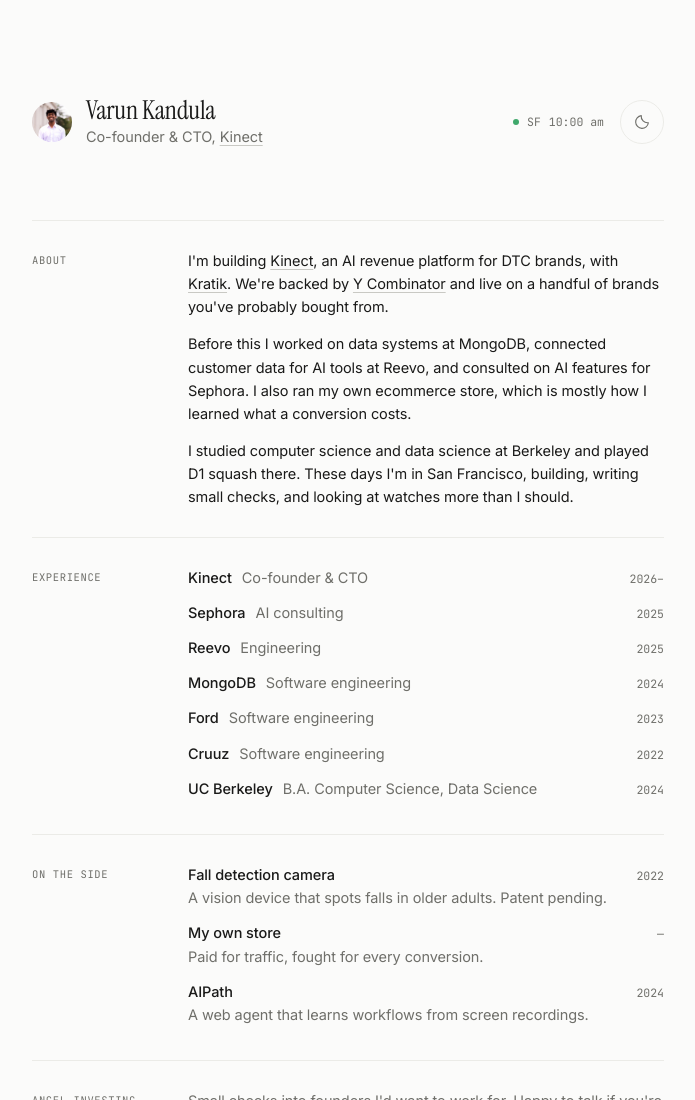
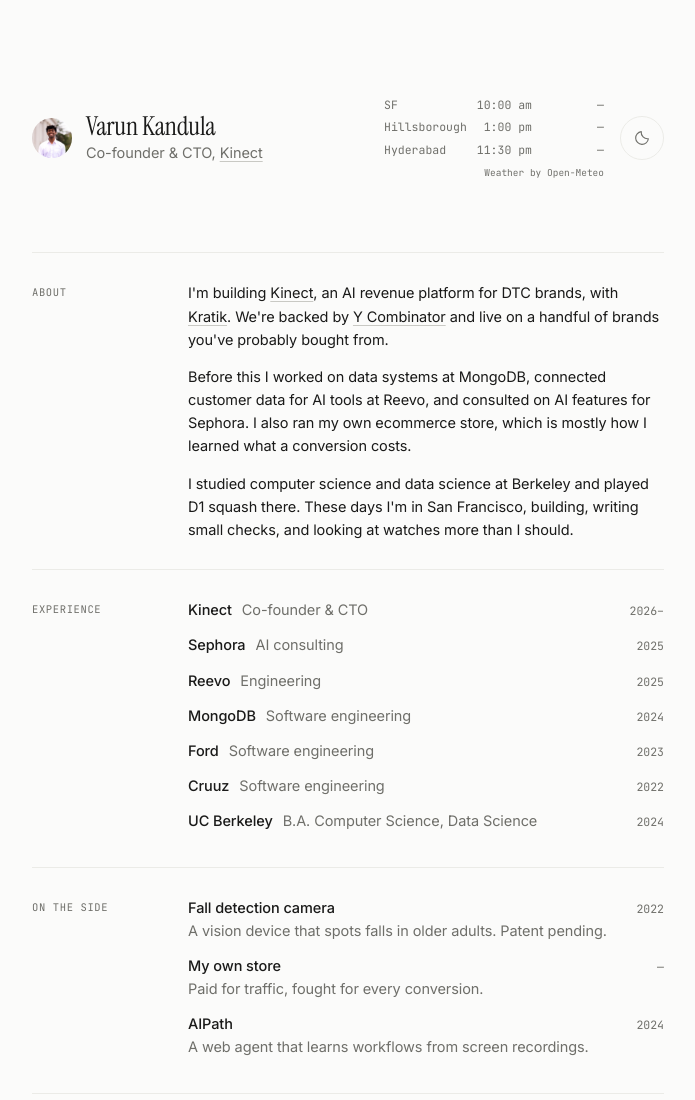
Before and after one commit to VarunKandula/VarunKandula.github.io, a plain HTML site: page index.html in a window 1280 px wide. Shown: the top 1100 px of the page, without its empty margins (292-987 px from the left). Drawn offline with Linux system fonts and the light colour scheme; no server answers.

Commit message:
Add three city clocks with subtle current weather

```diff
--- a/css/styles.css
+++ b/css/styles.css
@@ -124,15 +124,16 @@ h1 {
 .theme-sun, :root[data-theme="dark"] .theme-moon { display: none; }
 :root[data-theme="dark"] .theme-sun { display: block; }
 
-.clock { margin: 0; color: var(--muted); display: flex; align-items: center; gap: 8px; white-space: nowrap; }
-.clock abbr { text-decoration: none; }
-.dot {
-  width: 6px; height: 6px; border-radius: 50%;
-  background: #3fa86b;
-  box-shadow: 0 0 0 3px color-mix(in srgb, #3fa86b 18%, transparent);
-  animation: pulse 2.4s var(--ease) infinite;
-}
-@keyframes pulse { 50% { box-shadow: 0 0 0 5px color-mix(in srgb, #3fa86b 0%, transparent); } }
+.places { color: var(--muted); flex: none; }
+.place-list { list-style: none; margin: 0; padding: 0; display: grid; row-gap: 4px; }
+.place-row { display: grid; grid-template-columns: 12ch 8ch 62px; column-gap: 10px; align-items: center; white-space: nowrap; }
+.place-name { text-decoration: none; }
+.place-time { text-align: right; }
+.place-weather { display: flex; align-items: center; justify-content: flex-end; gap: 6px; }
+.weather-icon { display: block; flex: none; }
+.place-weather [data-temperature] { min-width: 5ch; text-align: right; }
+.weather-credit { display: block; width: fit-content; margin: 6px 0 0 auto; font-size: 9.5px; text-decoration-color: transparent; }
+.weather-credit:hover { text-decoration-color: var(--faint); }
 
 /* sections */
 .block {
@@ -354,7 +355,7 @@ h1 {
   .top { display: grid; grid-template-columns: minmax(0, 1fr) auto; margin-bottom: 48px; gap: 16px; }
   .header-tools { display: contents; }
   .theme-toggle { grid-column: 2; grid-row: 1; }
-  .clock { grid-column: 1 / -1; grid-row: 2; }
+  .places { grid-column: 1 / -1; grid-row: 2; width: fit-content; }
   .block { grid-template-columns: 1fr; gap: 12px; padding: 24px 0; }
   .watches { grid-template-columns: repeat(2, 1fr); gap: 24px 20px; }
   .row-main { flex-direction: column; gap: 0; }
--- a/index.html
+++ b/index.html
@@ -33,9 +33,35 @@
           </div>
         </div>
         <div class="header-tools">
-          <p class="clock mono">
-            <span class="dot" aria-hidden="true"></span><abbr title="San Francisco">SF</abbr> <span data-clock>--:--</span>
-          </p>
+          <div class="places mono" data-places data-temperature-unit="fahrenheit">
+            <ul class="place-list" aria-label="Local time and weather">
+              <li class="place-row" data-place="sf" data-name="San Francisco" data-time-zone="America/Los_Angeles" data-latitude="37.77493" data-longitude="-122.41942">
+                <abbr class="place-name" title="San Francisco, California">SF</abbr>
+                <time class="place-time" data-clock>--:--</time>
+                <span class="place-weather" role="img" aria-label="Weather unavailable" data-weather>
+                  <svg class="weather-icon" viewBox="0 0 24 24" width="16" height="16" fill="none" stroke="currentColor" stroke-width="1.5" stroke-linecap="round" stroke-linejoin="round" aria-hidden="true" data-weather-icon></svg>
+                  <span data-temperature aria-hidden="true">—</span>
+                </span>
+              </li>
+              <li class="place-row" data-place="hillsborough" data-name="Hillsborough, New Jersey" data-time-zone="America/New_York" data-latitude="40.506" data-longitude="-74.674">
+                <span class="place-name" title="Hillsborough, New Jersey">Hillsborough</span>
+                <time class="place-time" data-clock>--:--</time>
+                <span class="place-weather" role="img" aria-label="Weather unavailable" data-weather>
+                  <svg class="weather-icon" viewBox="0 0 24 24" width="16" height="16" fill="none" stroke="currentColor" stroke-width="1.5" stroke-linecap="round" stroke-linejoin="round" aria-hidden="true" data-weather-icon></svg>
+                  <span data-temperature aria-hidden="true">—</span>
+                </span>
+              </li>
+              <li class="place-row" data-place="hyderabad" data-name="Hyderabad, India" data-time-zone="Asia/Kolkata" data-latitude="17.38405" data-longitude="78.45636">
+                <span class="place-name" title="Hyderabad, India">Hyderabad</span>
+                <time class="place-time" data-clock>--:--</time>
+                <span class="place-weather" role="img" aria-label="Weather unavailable" data-weather>
+                  <svg class="weather-icon" viewBox="0 0 24 24" width="16" height="16" fill="none" stroke="currentColor" stroke-width="1.5" stroke-linecap="round" stroke-linejoin="round" aria-hidden="true" data-weather-icon></svg>
+                  <span data-temperature aria-hidden="true">—</span>
+                </span>
+              </li>
+            </ul>
+            <a class="weather-credit" href="https://open-meteo.com/en/licence" title="Weather data by Open-Meteo, CC BY 4.0. Temperatures rounded to the nearest degree.">Weather by Open-Meteo</a>
+          </div>
           <button class="theme-toggle" type="button" data-theme-toggle aria-label="Switch to dark mode" title="Switch to dark mode" hidden>
             <svg class="theme-moon" viewBox="0 0 24 24" width="18" height="18" fill="none" stroke="currentColor" stroke-width="1.5" stroke-linecap="round" stroke-linejoin="round" aria-hidden="true">
               <path d="M20.5 13A8.5 8.5 0 0 1 11 3.5 8.5 8.5 0 1 0 20.5 13Z" />
@@ -262,6 +288,7 @@
       </div>
     </dialog>
 
+    <script src="js/places.js" defer></script>
     <script src="js/main.js" defer></script>
     <script src="js/squash.js" defer></script>
   </body>
--- a/js/main.js
+++ b/js/main.js
@@ -1,11 +1,4 @@
 (() => {
-  const TZ = "America/Los_Angeles";
-  const clock = document.querySelector("[data-clock]");
-  const fmt = new Intl.DateTimeFormat("en-US", { hour: "numeric", minute: "2-digit", timeZone: TZ });
-  const tickClock = () => clock && (clock.textContent = fmt.format(new Date()).toLowerCase());
-  tickClock();
-  setInterval(tickClock, 15000);
-
   // copy email
   const toast = document.querySelector("[data-toast]");
   let toastTimer;
--- /dev/null
+++ b/js/places.js
@@ -0,0 +1,165 @@
+(() => {
+  const group = document.querySelector("[data-places]");
+  if (!group) return;
+
+  const fahrenheit = group.dataset.temperatureUnit === "fahrenheit";
+  const places = [...group.querySelectorAll("[data-place]")].map((row) => ({
+    row,
+    name: row.dataset.name,
+    latitude: Number(row.dataset.latitude),
+    longitude: Number(row.dataset.longitude),
+    time: row.querySelector("[data-clock]"),
+    weather: row.querySelector("[data-weather]"),
+    icon: row.querySelector("[data-weather-icon]"),
+    temperature: row.querySelector("[data-temperature]"),
+    clock: new Intl.DateTimeFormat("en-US", { hour: "numeric", minute: "2-digit", hour12: true, timeZone: row.dataset.timeZone }),
+    date: new Intl.DateTimeFormat("en-US", { weekday: "short", month: "short", day: "numeric", hour: "numeric", minute: "2-digit", timeZoneName: "short", timeZone: row.dataset.timeZone }),
+  }));
+
+  const refreshAfter = 15 * 60 * 1000;
+  const expireAfter = 60 * 60 * 1000;
+  const cacheKey = "varun-weather-v1";
+  const locationKey = places.map(({ latitude, longitude }) => `${latitude},${longitude}`).join(";");
+  let snapshot = null;
+  let clockTimer;
+  let weatherTimer;
+  let fetching = false;
+
+  // Authored SVGs share the theme-toggle's quiet line weight.
+  const sun = '<circle cx="12" cy="12" r="4"/><path d="M12 2v2m0 16v2M2 12h2m16 0h2M5 5l1.4 1.4m11.2 11.2L19 19M5 19l1.4-1.4M17.6 6.4 19 5"/>';
+  const moon = '<path d="M20.5 13A8.5 8.5 0 0 1 11 3.5 8.5 8.5 0 1 0 20.5 13Z"/>';
+  const cloud = '<path d="M6 18a4 4 0 0 1-.6-8 6 6 0 0 1 11.5-1.5A4.8 4.8 0 0 1 18 18Z" fill="var(--bg)"/>';
+  const rainCloud = '<path d="M6 14a3.7 3.7 0 0 1-.3-7.4 5.6 5.6 0 0 1 10.6-.9A4.2 4.2 0 0 1 18 14"/>';
+  const icons = {
+    sun,
+    moon,
+    cloud,
+    partlyDay: `<g transform="translate(-1 -2) scale(.75)">${sun}</g>${cloud}`,
+    partlyNight: `<g transform="translate(-1 -2) scale(.75)">${moon}</g>${cloud}`,
+    fog: '<path d="M4 6h16M2 10h20M5 14h14M7 18h10"/>',
+    drizzle: `${rainCloud}<path d="m8 18-.5 1m5-1-.5 1m5-1-.5 1"/>`,
+    rain: `${rainCloud}<path d="m8 17-1 3m6-3-1 3m6-3-1 3"/>`,
+    snow: `${rainCloud}<path d="M12 16v6m-2.6-4.5 5.2 3m-5.2 0 5.2-3"/>`,
+    storm: `${rainCloud}<path d="m13 13-4 5h4l-2 5 6-7h-4Z"/>`,
+    temperature: '<path d="M10 14.5V5a2 2 0 0 1 4 0v9.5a4 4 0 1 1-4 0Z"/><path d="M12 9v8"/>',
+  };
+  const conditions = new Map([
+    [0, ["Clear sky", "clear"]], [1, ["Mostly clear", "clear"]],
+    [2, ["Partly cloudy", "partly"]], [3, ["Overcast", "cloud"]],
+    [45, ["Fog", "fog"]], [48, ["Freezing fog", "fog"]],
+    [51, ["Light drizzle", "drizzle"]], [53, ["Drizzle", "drizzle"]], [55, ["Heavy drizzle", "drizzle"]],
+    [56, ["Freezing drizzle", "drizzle"]], [57, ["Freezing drizzle", "drizzle"]],
+    [61, ["Light rain", "rain"]], [63, ["Rain", "rain"]], [65, ["Heavy rain", "rain"]],
+    [66, ["Freezing rain", "rain"]], [67, ["Freezing rain", "rain"]],
+    [71, ["Light snow", "snow"]], [73, ["Snow", "snow"]], [75, ["Heavy snow", "snow"]], [77, ["Snow grains", "snow"]],
+    [80, ["Light showers", "rain"]], [81, ["Showers", "rain"]], [82, ["Heavy showers", "rain"]],
+    [85, ["Snow showers", "snow"]], [86, ["Heavy snow showers", "snow"]],
+    [95, ["Thunderstorm", "storm"]], [96, ["Thunderstorm with hail", "storm"]],
+    [97, ["Heavy thunderstorm", "storm"]], [99, ["Thunderstorm with hail", "storm"]],
+  ]);
+
+  const usable = (item) => item && Number.isFinite(item.temperature) && item.temperature >= -100 && item.temperature <= 70
+    && Number.isInteger(item.code) && (item.isDay === 0 || item.isDay === 1) && Number.isFinite(item.time)
+    && Date.now() - item.time >= -5 * 60 * 1000 && Date.now() - item.time < expireAfter;
+
+  const renderWeather = () => {
+    places.forEach((place, index) => {
+      const item = snapshot?.items[index];
+      if (!usable(item)) {
+        place.icon.replaceChildren();
+        place.temperature.textContent = "—";
+        place.weather.setAttribute("aria-label", `${place.name}: weather unavailable`);
+        place.weather.title = "Weather unavailable";
+        return;
+      }
+      const [description, kind] = conditions.get(item.code) || ["Current temperature", "temperature"];
+      const icon = kind === "clear" ? (item.isDay ? "sun" : "moon") : kind === "partly" ? (item.isDay ? "partlyDay" : "partlyNight") : kind;
+      const temperature = Math.round(fahrenheit ? item.temperature * 9 / 5 + 32 : item.temperature);
+      place.icon.innerHTML = icons[icon];
+      place.icon.dataset.condition = icon;
+      place.temperature.textContent = `${temperature}°${fahrenheit ? "F" : "C"}`;
+      place.weather.setAttribute("aria-label", `${place.name}: ${description}, ${temperature} degrees ${fahrenheit ? "Fahrenheit" : "Celsius"}`);
+      place.weather.title = `${description} · Updated ${place.clock.format(new Date(item.time)).toLowerCase()} · Open-Meteo`;
+    });
+  };
+
+  const tickClocks = () => {
+    clearTimeout(clockTimer);
+    if (document.hidden) return;
+    const now = new Date();
+    places.forEach((place) => {
+      place.time.textContent = place.clock.format(now).toLowerCase();
+      place.time.dateTime = now.toISOString();
+      place.time.title = place.date.format(now);
+      place.time.setAttribute("aria-label", `${place.name}: ${place.date.format(now)}`);
+    });
+    renderWeather();
+    clockTimer = setTimeout(tickClocks, 60000 - Date.now() % 60000 + 10);
+  };
+
+  try {
+    const cached = JSON.parse(localStorage.getItem(cacheKey));
+    if (cached?.locations === locationKey && Number.isFinite(cached.fetchedAt) && cached.fetchedAt <= Date.now()
+      && Date.now() - cached.fetchedAt < expireAfter && Array.isArray(cached.items) && cached.items.length === places.length
+      && cached.items.some(usable)) snapshot = cached;
+  } catch {
+    // Weather and clocks still work when storage is blocked or the cache is corrupt.
+  }
+
+  const parameters = new URLSearchParams({
+    latitude: places.map((place) => place.latitude).join(","),
+    longitude: places.map((place) => place.longitude).join(","),
+    current: "temperature_2m,weather_code,is_day",
+    temperature_unit: "celsius",
+    timeformat: "unixtime",
+    forecast_days: "1",
+  });
+  const updateWeather = async () => {
+    clearTimeout(weatherTimer);
+    if (document.hidden || fetching) return;
+    renderWeather();
+    const age = snapshot ? Date.now() - snapshot.fetchedAt : Infinity;
+    if (age < refreshAfter) {
+      weatherTimer = setTimeout(updateWeather, refreshAfter - age);
+      return;
+    }
+
+    fetching = true;
+    const controller = new AbortController();
+    const timeout = setTimeout(() => controller.abort(), 8000);
+    let retryAfter = 5 * 60 * 1000;
+    try {
+      const response = await fetch(`https://api.open-meteo.com/v1/forecast?${parameters}`, {
+        signal: controller.signal, credentials: "omit", referrerPolicy: "no-referrer",
+      });
+      if (!response.ok) throw new Error("Weather unavailable");
+      const data = await response.json();
+      if (!Array.isArray(data) || data.length !== places.length) throw new Error("Incomplete weather response");
+      const items = data.map((result) => {
+        const current = result?.current;
+        const item = current && { temperature: current.temperature_2m, code: current.weather_code, isDay: current.is_day, time: current.time * 1000 };
+        return usable(item) ? item : null;
+      });
+      if (!items.some(Boolean)) throw new Error("Weather unavailable");
+      snapshot = { locations: locationKey, fetchedAt: Date.now(), items };
+      try { localStorage.setItem(cacheKey, JSON.stringify(snapshot)); } catch { /* This visit can use the in-memory cache. */ }
+      retryAfter = refreshAfter;
+    } catch {
+      // Keep recent cached conditions; otherwise a quiet dash is more honest than a guess.
+    } finally {
+      clearTimeout(timeout);
+      fetching = false;
+      renderWeather();
+      if (!document.hidden) weatherTimer = setTimeout(updateWeather, retryAfter);
+    }
+  };
+
+  tickClocks();
+  updateWeather();
+  document.addEventListener("visibilitychange", () => {
+    clearTimeout(clockTimer);
+    clearTimeout(weatherTimer);
+    if (!document.hidden) { tickClocks(); updateWeather(); }
+  });
+  window.addEventListener("online", updateWeather);
+})();
```
Also changed, not shown: 3 other files.
